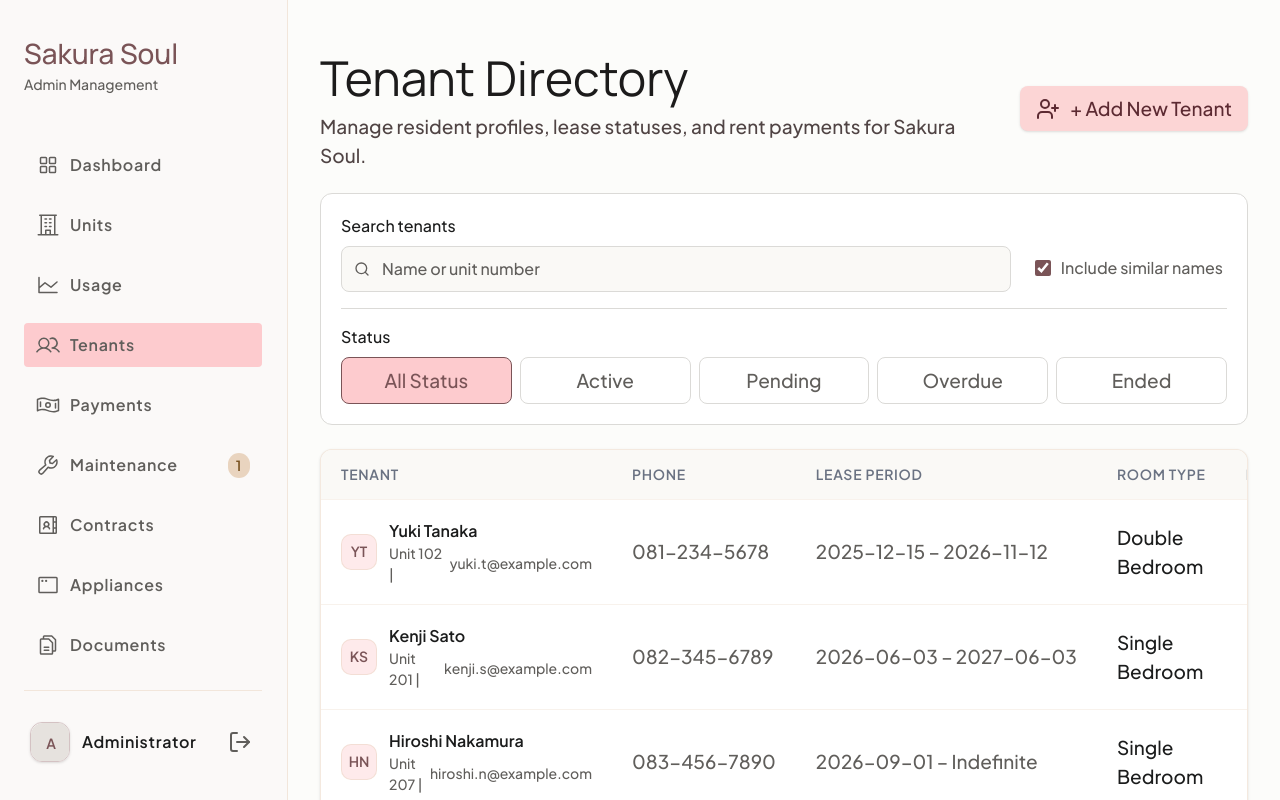
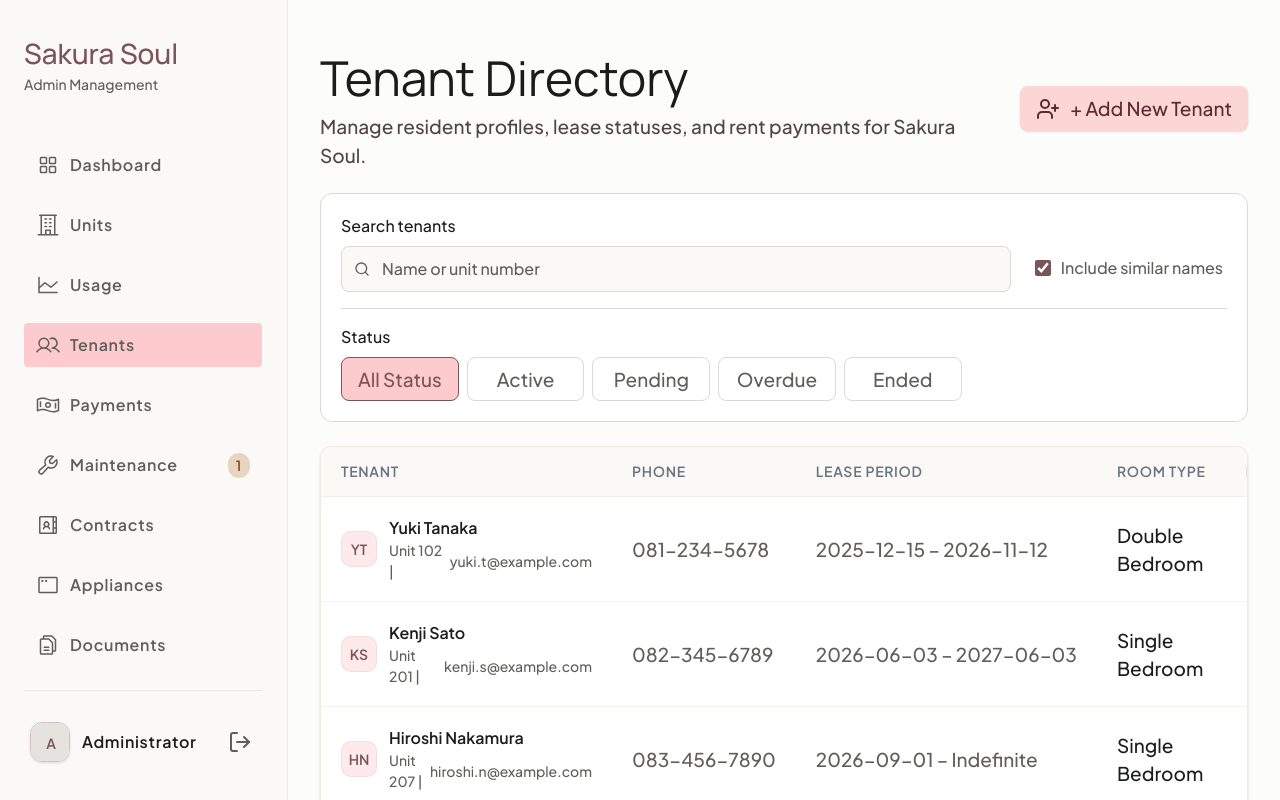
Before and after one commit to MUDST-2026-SakuraSoul-DevOps/MUDST-2026-SakuraSoul, a React (Vite) app in the folder frontend/: page /tenants in a window 1280 px wide. Shown: the top 800 px of the page. Built offline with nearby package versions, Linux system fonts and the light colour scheme.

Commit message:
fix: keep tenant status filters compact on wider screens

```diff
--- a/frontend/src/pages/TenantsPage.tsx
+++ b/frontend/src/pages/TenantsPage.tsx
@@ -250,14 +250,14 @@ export default function TenantsPage() {
         </div>
         <div className="mt-4 border-t border-card-border pt-4">
           <p className="mb-2 text-sm font-medium text-ink">Status</p>
-          <div role="group" aria-label="Tenant status" className="grid grid-cols-2 gap-2 sm:grid-cols-5">
+          <div role="group" aria-label="Tenant status" className="grid w-full grid-cols-2 gap-2 sm:w-fit sm:grid-cols-5">
             {STATUS_FILTERS.map((option) => (
               <button
                 key={option.id}
                 type="button"
                 onClick={() => handleStatusFilterChange(option.id)}
                 aria-pressed={statusFilter === option.id}
-                className={`min-h-11 rounded-lg border px-3 py-2 text-sm font-medium transition-colors focus-visible:outline-2 focus-visible:outline-offset-2 focus-visible:outline-brand ${
+                className={`min-h-11 rounded-lg border px-4 py-1.5 text-sm font-medium transition-colors focus-visible:outline-2 focus-visible:outline-offset-2 focus-visible:outline-brand ${
                   statusFilter === option.id
                     ? 'border-brand bg-accent-soft text-brand'
                     : 'border-card-border bg-white text-ink-muted hover:border-brand hover:bg-page-bg'
```
